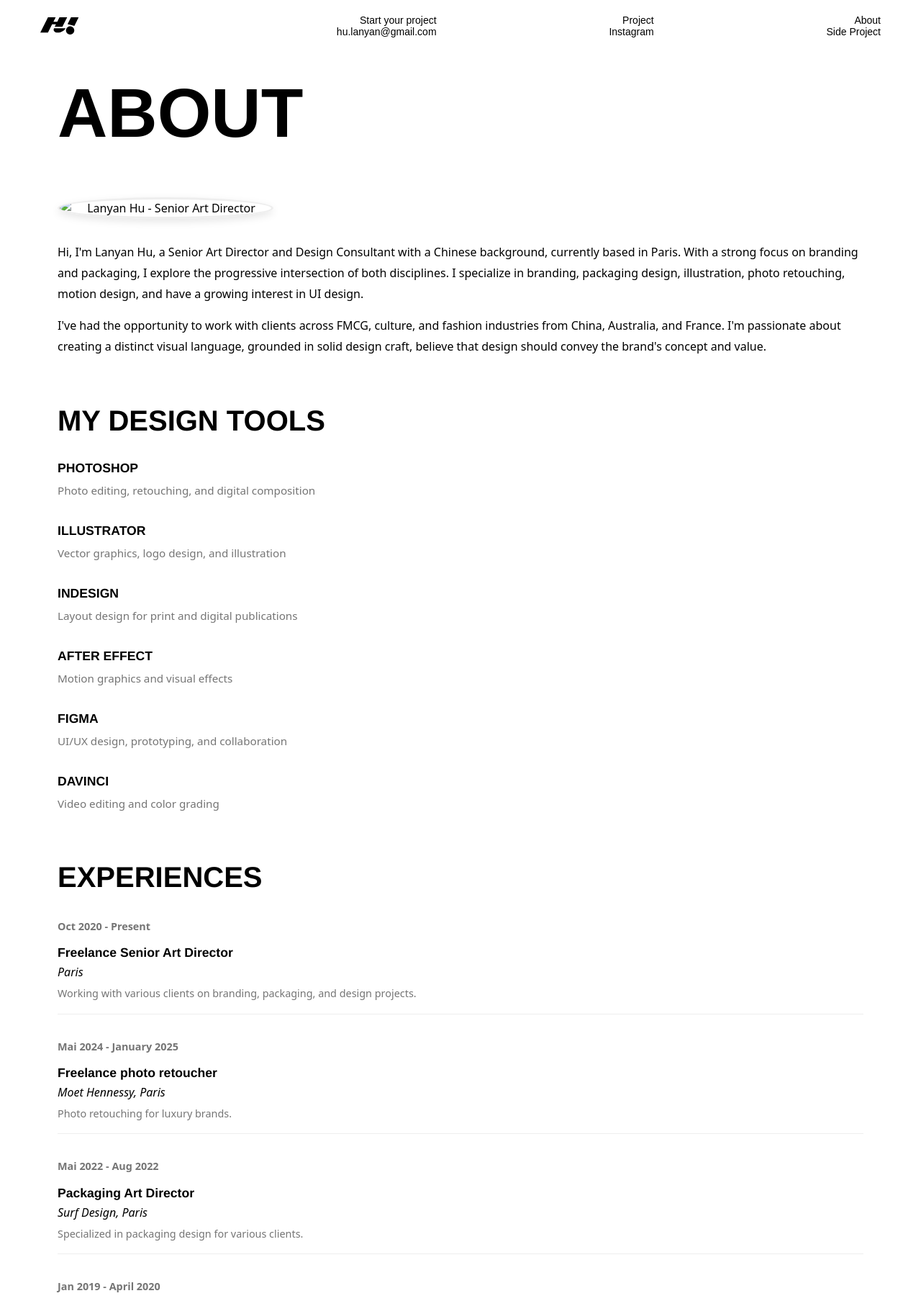
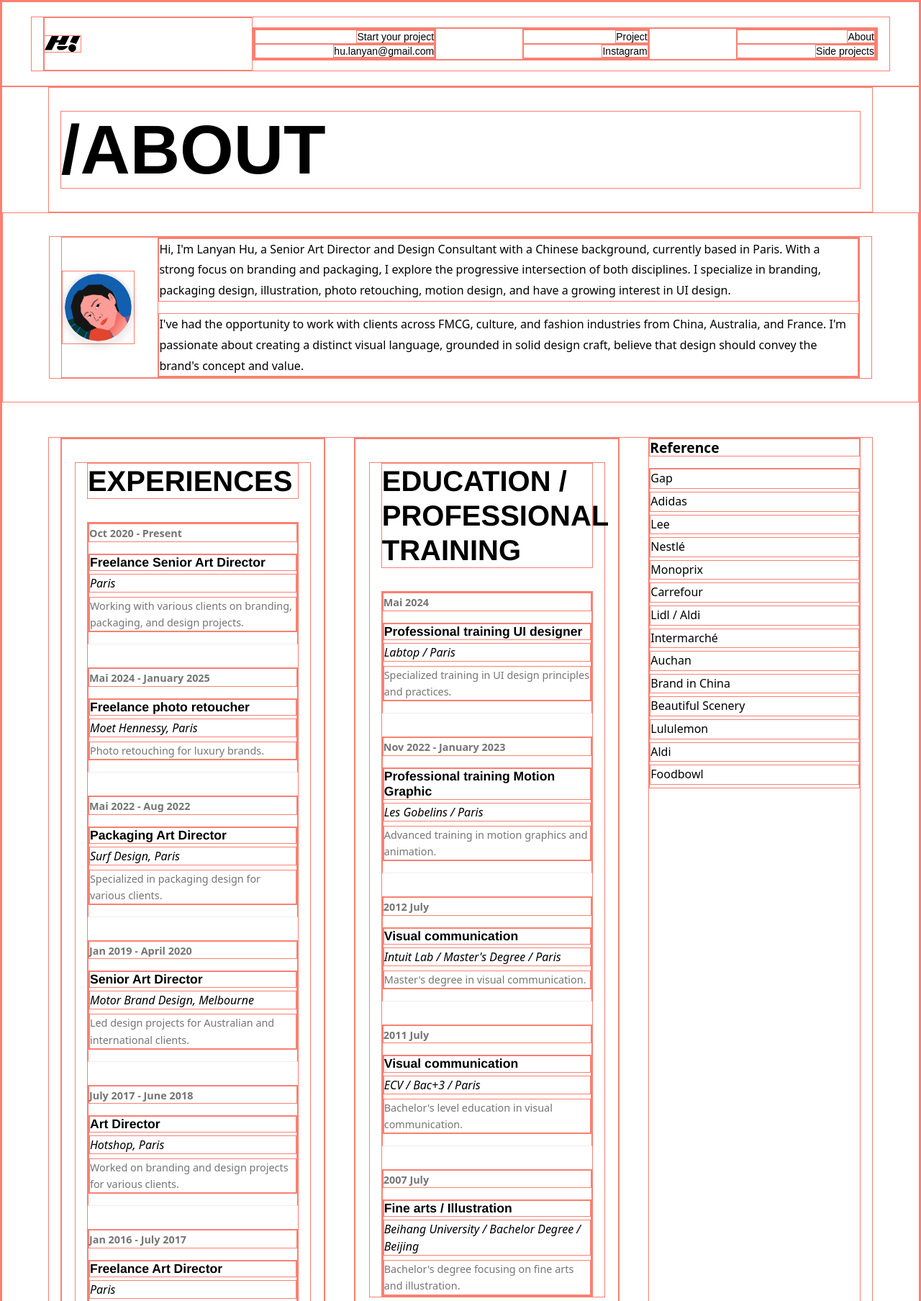
Before and after one commit to MNNB/lana-portfolio, an Astro site: page /about in a window 1280 px wide. Shown: the top 1807 px of the page at 72% size. Built offline with nearby package versions, Linux system fonts and the light colour scheme; Astro itself is replaced by a stand-in of ours.

Commit message:
add images and correct layout on index.astro

```diff
--- a/src/components/AboutIntroSection.astro
+++ b/src/components/AboutIntroSection.astro
@@ -11,7 +11,7 @@
     "Hi, I'm Lanyan Hu, a Senior Art Director and Design Consultant with a Chinese background, currently based in Paris. With a strong focus on branding and packaging, I explore the progressive intersection of both disciplines. I specialize in branding, packaging design, illustration, photo retouching, motion design, and have a growing interest in UI design.",
     "I've had the opportunity to work with clients across FMCG, culture, and fashion industries from China, Australia, and France. I'm passionate about creating a distinct visual language, grounded in solid design craft, believe that design should convey the brand's concept and value."
   ],
-  headshotUrl = "/placeholders/logo-placeholder.svg", // Using the logo placeholder until we have the actual headshot image
+  headshotUrl = "profile/ProfilPhoto.png",
   headshotAlt = "Lanyan Hu - Senior Art Director"
 } = Astro.props;
 ---
@@ -19,11 +19,11 @@
 <section class="about-intro-section">
   <div class="container">
     <div class="intro-content-wrapper">
+      <div class="biography-text-wrapper">
+        {biographyText.map(paragraph => <p>{paragraph}</p>)}
+      </div>
       <div class="headshot-container">
         <img src={headshotUrl} alt={headshotAlt} class="headshot-image" />
-      </div>
-      <div class="biography-container">
-        {biographyText.map(paragraph => <p>{paragraph}</p>)}
       </div>
     </div>
   </div>
@@ -35,21 +35,35 @@
   }
 
   .intro-content-wrapper {
-    display: grid;
+    display: flex;
+    flex-direction: row; /* Stack on mobile */
     gap: calc(var(--spacing-unit, 8px) * 4);
-    align-items: start; /* Align items to the start of their grid area */
+    align-items: center; /* Center items horizontally on mobile */
+  }
+
+  .biography-text-wrapper {
+    /* Takes full width by default in column flex */
+  }
+
+  .headshot-container {
+    order: -1; /* Image appears before text */
+    text-align: center; /* Center headshot on mobile */
   }
 
   @media (min-width: var(--breakpoint-md, 768px)) {
     .intro-content-wrapper {
-      grid-template-columns: 1fr 2fr; /* Headshot | Biography */
-      /* Potentially reverse for visual: grid-template-columns: 2fr 1fr; if bio first */
-      align-items: center; /* Vertically align center for a balanced look */
+      flex-direction: column; /* Side-by-side on desktop */
+      align-items: center; /* Vertically align items to center */
     }
-  }
 
-  .headshot-container {
-    text-align: center; /* Center headshot on mobile */
+    .biography-text-wrapper {
+      flex: 1; /* Text takes 1/3 of space */
+    }
+
+    .headshot-container {
+      flex: 2; /* Image takes 2/3 of space */
+      text-align: left; /* Align image to start on larger screens */
+    }
   }
 
   .headshot-image {
@@ -62,13 +76,11 @@
     box-shadow: 0 4px 12px rgba(0,0,0,0.1);
   }
 
-  @media (min-width: var(--breakpoint-md, 768px)) {
-    .headshot-container {
-      text-align: left; /* Align to start on larger screens */
-    }
-  }
+  /* The following media query block was removed as it was malformed and redundant.
+     The intended styles for .headshot-container text-align: left on larger screens
+     are already correctly handled in the media query block above. */
 
-  .biography-container p {
+  .biography-text-wrapper p {
     font-family: var(--font-family-sans-serif);
     font-size: 1rem; /* Adjust based on Figma */
     line-height: 1.8; /* Generous line height for readability */
@@ -76,7 +88,7 @@
     margin-bottom: calc(var(--spacing-unit, 8px) * 2);
   }
 
-  .biography-container p:last-child {
+  .biography-text-wrapper p:last-child {
     margin-bottom: 0;
   }
 </style>
--- a/src/components/Header.astro
+++ b/src/components/Header.astro
@@ -1,7 +1,7 @@
 ---
 // src/components/Header.astro
-import { Image } from 'astro:assets';
-import logoSvg from '../assets/logo/logo.svg';
+import { Image } from "astro:assets";
+import logoSvg from "../assets/logo/logo.svg";
 ---
 
 <header class="site-header">
@@ -16,23 +16,36 @@
         <li role="none">
           <a href="/contact" role="menuitem">
             <span>Start your project</span>
+          </a>
+          <a href="">
             <span>hu.lanyan@gmail.com</span>
           </a>
         </li>
         <li role="none">
           <a href="/projects" role="menuitem">
             <span>Project</span>
+          </a>
+          <a href="">
             <span>Instagram</span>
           </a>
         </li>
         <li role="none">
           <a href="/about" role="menuitem">
             <span>About</span>
-            <span>Side Project</span>
+          </a>
+          <a href="">
+            <span>Side projects</span>
           </a>
         </li>
       </ul>
-      <button type="button" class="mobile-menu-toggle" aria-label="Menu" aria-expanded="false" aria-controls="mobile-menu" hidden>
+      <button
+        type="button"
+        class="mobile-menu-toggle"
+        aria-label="Menu"
+        aria-expanded="false"
+        aria-controls="mobile-menu"
+        hidden
+      >
         <span class="sr-only">Menu</span>
         <span class="burger-icon"></span>
       </button>
@@ -89,7 +102,7 @@
   .main-navigation a {
     text-decoration: none;
     color: #000;
-    font-family: 'Monument Grotesk', sans-serif;
+    font-family: "Monument Grotesk", sans-serif;
     font-weight: 400;
     font-size: 14px;
     line-height: 1.16em;
@@ -152,7 +165,7 @@
 
     .burger-icon::before,
     .burger-icon::after {
-      content: '';
+      content: "";
       position: absolute;
       width: 24px;
       height: 2px;
--- a/src/components/ProjectCard.astro
+++ b/src/components/ProjectCard.astro
@@ -22,31 +22,40 @@
 
 let paddingTopToUse: string;
 // Parse the aspectRatio prop (e.g., "W/H") to calculate padding-top (H/W * 100%)
-const parts = aspectRatio.split('/').map(s => parseFloat(s.trim()));
-if (parts.length === 2 && !isNaN(parts[0]) && !isNaN(parts[1]) && parts[0] > 0 && parts[1] > 0) {
+const parts = aspectRatio.split("/").map((s) => parseFloat(s.trim()));
+if (
+  parts.length === 2 &&
+  !isNaN(parts[0]) &&
+  !isNaN(parts[1]) &&
+  parts[0] > 0 &&
+  parts[1] > 0
+) {
   paddingTopToUse = (parts[1] / parts[0]) * 100 + "%";
 } else {
   // Fallback if aspectRatio prop is malformed. Uses a common 4:3 visual aspect.
   // This should ideally not be reached if the default prop value is valid.
-  console.warn(`Invalid aspect ratio format: "${aspectRatio}". Defaulting to 4:3 visual aspect (75% padding-top).`);
+  console.warn(
+    `Invalid aspect ratio format: "${aspectRatio}". Defaulting to 4:3 visual aspect (75% padding-top).`,
+  );
   paddingTopToUse = "75%";
 }
 ---
 
 <article class="project-card">
   <a href={projectUrl} class="project-card-link">
-    <div class="project-card-thumbnail" style={`padding-top: ${paddingTopToUse};`}>
-      <img
-        src={thumbnailUrl}
-        alt={`Thumbnail for ${title}`}
-        loading="lazy"
-      />
+    <div
+      class="project-card-thumbnail"
+      style={`padding-top: ${paddingTopToUse};`}
+    >
+      <img src={thumbnailUrl} alt={`Thumbnail for ${title}`} loading="lazy" />
     </div>
     <div class="project-card-content">
       <h3 class="project-card-title">{title}</h3>
-      {categories.length > 0 && (
-        <p class="project-card-categories">{categoryString}</p>
-      )}
+      {
+        categories.length > 0 && (
+          <p class="project-card-categories">{categoryString}</p>
+        )
+      }
     </div>
   </a>
 </article>
@@ -55,7 +64,9 @@
   .project-card {
     background-color: var(--card-bg-color, var(--background-color, #fff));
     /* box-shadow: 0 2px 8px rgba(0,0,0,0.05); */ /* Subtle shadow if desired */
-    transition: transform 0.3s ease, box-shadow 0.3s ease;
+    transition:
+      transform 0.3s ease,
+      box-shadow 0.3s ease;
     overflow: hidden; /* Ensures content respects card boundaries */
   }
 
@@ -71,12 +82,18 @@
   }
 
   .project-card-thumbnail {
-    background-color: var(--placeholder-bg, #e0e0e0); /* Fallback for image area */
+    background-color: var(
+      --placeholder-bg,
+      #e0e0e0
+    ); /* Fallback for image area */
     overflow: hidden; /* Ensure image respects this container */
   }
 
   .project-card-thumbnail {
-    background-color: var(--placeholder-bg, #e0e0e0); /* Fallback for image area */
+    background-color: var(
+      --placeholder-bg,
+      #e0e0e0
+    ); /* Fallback for image area */
     overflow: hidden; /* Ensure image respects this container */
     position: relative;
     /* padding-top is now handled dynamically via inline style from aspectRatio prop */
@@ -94,12 +111,14 @@
   }
 
   .project-card:hover .project-card-thumbnail img {
-    /* transform: scale(1.05); */ /* Subtle zoom on hover */
+    transform: scale(1.05); /* Subtle zoom on hover */
   }
 
   .project-card-title {
-    font-family: var(--font-family-heading); /* Using heading font as per NHG Display Pro */
-    font-size: 1.25rem; /* Approx 20px if base is 16px */
+    font-family: var(
+      --font-family-heading
+    ); /* Using heading font as per NHG Display Pro */
+    font-size: 0.875rem; /* Approx 20px if base is 16px */
     font-weight: 600; /* Placeholder for "65 Medium" */
     margin-top: 0.5rem;
     margin-bottom: calc(var(--spacing-unit, 8px) * 0.25); /* Smaller gap */
@@ -109,8 +128,10 @@
   }
 
   .project-card-categories {
-    font-family: var(--font-family-sans-serif); /* Placeholder for NHG Display Pro Roman */
-    font-size: 0.75rem; /* Approx 12px */
+    font-family: var(
+      --font-family-sans-serif
+    ); /* Placeholder for NHG Display Pro Roman */
+    font-size: 0.875rem; /* Approx 12px */
     font-weight: 400; /* Regular/Roman weight */
     color: var(--secondary-text-color, #757575); /* Grey color */
     text-transform: uppercase; /* As seen in the image */
--- a/src/components/ServicesSection.astro
+++ b/src/components/ServicesSection.astro
@@ -86,6 +86,9 @@
     /* Default to 1 column */
     grid-template-columns: 1fr;
     gap: calc(var(--spacing-unit, 8px) * 4); /* Gap between service items */
+    max-width: 840px;
+    text-align: center;
+    margin: auto;
   }
 
   /* Ensure services-list remains single column even on wider screens */
@@ -106,6 +109,7 @@
     /* padding: calc(var(--spacing-unit, 8px) * 2); */
     /* border-radius: var(--card-border-radius, 8px); */
     /* No specific card styling in the image, more like text blocks */
+    text-align: left;
   }
 
   .service-item-title {
--- a/src/components/SkillsSection.astro
+++ /dev/null
@@ -1,111 +0,0 @@
----
-// src/components/SkillsSection.astro
-
-interface Skill {
-  name: string;
-  description?: string; // Optional description or level
-}
-
-// Based on Figma node 344-219, design tools are listed
-// The Figma shows design software tools used by Lanyan
-const defaultSkills: Skill[] = [
-  {
-    name: "Photoshop",
-    description: "Photo editing, retouching, and digital composition"
-  },
-  {
-    name: "Illustrator",
-    description: "Vector graphics, logo design, and illustration"
-  },
-  {
-    name: "Indesign",
-    description: "Layout design for print and digital publications"
-  },
-  {
-    name: "After Effect",
-    description: "Motion graphics and visual effects"
-  },
-  {
-    name: "Figma",
-    description: "UI/UX design, prototyping, and collaboration"
-  },
-  {
-    name: "Davinci",
-    description: "Video editing and color grading"
-  }
-];
-
-export interface Props {
-  title?: string;
-  skills?: Skill[];
-}
-
-const { title = "My design tools", skills = defaultSkills } = Astro.props;
----
-
-<section class="skills-section">
-  <div class="container">
-    <h2 class="section-title">{title}</h2>
-    <div class="skills-list">
-      {skills.map(skill => (
-        <div class="skill-item">
-          <h3 class="skill-name">{skill.name.toUpperCase()}</h3>
-          {skill.description && <p class="skill-description">{skill.description}</p>}
-        </div>
-      ))}
-    </div>
-  </div>
-</section>
-
-<style>
-  .skills-section {
-    padding: calc(var(--spacing-unit, 8px) * 4) 0;
-    /* background-color: var(--section-bg-alternate, #f9f9f9); */ /* Optional alternate bg */
-  }
-
-  .section-title {
-    font-family: var(--font-family-heading);
-    font-size: clamp(1.8rem, 4vw, 2.5rem);
-    text-align: left; /* Figma shows this title left-aligned */
-    margin-bottom: calc(var(--spacing-unit, 8px) * 4);
-    color: var(--text-color);
-    text-transform: uppercase;
-  }
-
-  .skills-list {
-    display: grid;
-    gap: calc(var(--spacing-unit, 8px) * 4);
-  }
-
-  /* Figma shows a multi-column layout for skills, perhaps 2 or 3 columns */
-  @media (min-width: var(--breakpoint-sm, 576px)) {
-    .skills-list {
-      grid-template-columns: repeat(2, 1fr);
-    }
-  }
-  @media (min-width: var(--breakpoint-lg, 992px)) {
-    .skills-list {
-      grid-template-columns: repeat(3, 1fr);
-    }
-  }
-
-  .skill-item {
-    /* No specific card styling, just text blocks */
-  }
-
-  .skill-name {
-    font-family: var(--font-family-heading);
-    font-size: 1.1rem; /* Adjust based on Figma */
-    font-weight: 600; /* Medium-Bold */
-    margin-bottom: calc(var(--spacing-unit, 8px) * 1);
-    color: var(--text-color);
-    /* text-transform: uppercase; already handled in template */
-  }
-
-  .skill-description {
-    font-family: var(--font-family-sans-serif);
-    font-size: 0.95rem;
-    line-height: 1.7;
-    color: var(--secondary-text-color, #555);
-  }
-</style>
--- a/src/pages/about.astro
+++ b/src/pages/about.astro
@@ -1,64 +1,67 @@
 ---
 // src/pages/about.astro
-import Layout from '../layouts/Layout.astro';
-import AboutIntroSection from '../components/AboutIntroSection.astro';
-import SkillsSection from '../components/SkillsSection.astro';
-import TimelineSection from '../components/TimelineSection.astro';
-import type { TimelineItem } from '../components/TimelineSection.astro';
-import ReferencesSection from '../components/ReferencesSection.astro';
+import Layout from "../layouts/Layout.astro";
+import AboutIntroSection from "../components/AboutIntroSection.astro";
+import TimelineSection from "../components/TimelineSection.astro";
+import type { TimelineItem } from "../components/TimelineSection.astro";
 
 const pageTitle = "About | Graphic Designer"; // Figma shows "ABOUT" as the main title
-const pageDescription = "Learn more about my journey, skills, and design philosophy as a professional graphic designer.";
+const pageDescription =
+  "Learn more about my journey, skills, and design philosophy as a professional graphic designer.";
 
 const experienceItems: TimelineItem[] = [
   {
+    // Mis en premier selon le design
     dateRange: "Oct 2020 - Present",
     title: "Freelance Senior Art Director",
     institution: "Paris",
-    description: "Working with various clients on branding, packaging, and design projects."
+    description:
+      "Working with various clients on branding, packaging, and design projects.",
   },
   {
+    // Mis en second selon le design
     dateRange: "Mai 2024 - January 2025",
     title: "Freelance photo retoucher",
     institution: "Moet Hennessy, Paris",
-    description: "Photo retouching for luxury brands."
+    description: "Photo retouching for luxury brands.",
   },
   {
     dateRange: "Mai 2022 - Aug 2022",
     title: "Packaging Art Director",
     institution: "Surf Design, Paris",
-    description: "Specialized in packaging design for various clients."
+    description: "Specialized in packaging design for various clients.",
   },
   {
     dateRange: "Jan 2019 - April 2020",
     title: "Senior Art Director",
     institution: "Motor Brand Design, Melbourne",
-    description: "Led design projects for Australian and international clients."
+    description:
+      "Led design projects for Australian and international clients.",
   },
   {
     dateRange: "July 2017 - June 2018",
     title: "Art Director",
     institution: "Hotshop, Paris",
-    description: "Worked on branding and design projects for various clients."
+    description: "Worked on branding and design projects for various clients.",
   },
   {
     dateRange: "Jan 2016 - July 2017",
     title: "Freelance Art Director",
     institution: "Paris",
-    description: "Independent design work for various clients."
+    description: "Independent design work for various clients.",
   },
   {
     dateRange: "Dec 2012 - Nov 2015",
     title: "Senior Designer",
     institution: "NeochaEDGE, Shanghai",
-    description: "Design work for Chinese and international clients."
+    description: "Design work for Chinese and international clients.",
   },
   {
     dateRange: "August 2011 - Dec 2011",
     title: "Intern Junior Art Director",
     institution: "Adoc design, Paris",
-    description: "Internship focusing on design fundamentals and client work."
-  }
+    description: "Internship focusing on design fundamentals and client work.",
+  },
 ];
 
 const educationItems: TimelineItem[] = [
@@ -66,50 +69,109 @@
     dateRange: "Mai 2024",
     title: "Professional training UI designer",
     institution: "Labtop / Paris",
-    description: "Specialized training in UI design principles and practices."
+    description: "Specialized training in UI design principles and practices.",
   },
   {
     dateRange: "Nov 2022 - January 2023",
     title: "Professional training Motion Graphic",
     institution: "Les Gobelins / Paris",
-    description: "Advanced training in motion graphics and animation."
+    description: "Advanced training in motion graphics and animation.",
   },
   {
     dateRange: "2012 July",
     title: "Visual communication",
     institution: "Intuit Lab / Master's Degree / Paris",
-    description: "Master's degree in visual communication."
+    description: "Master's degree in visual communication.",
   },
   {
     dateRange: "2011 July",
     title: "Visual communication",
     institution: "ECV / Bac+3 / Paris",
-    description: "Bachelor's level education in visual communication."
+    description: "Bachelor's level education in visual communication.",
   },
   {
     dateRange: "2007 July",
     title: "Fine arts / Illustration",
     institution: "Beihang University / Bachelor Degree / Beijing",
-    description: "Bachelor's degree focusing on fine arts and illustration."
-  }
+    description: "Bachelor's degree focusing on fine arts and illustration.",
+  },
 ];
 ---
 
 <Layout title={pageTitle} description={pageDescription}>
   <div class="page-header-container container">
-    <h1 class="page-main-title">ABOUT</h1>
+    <h1 class="page-main-title">/ABOUT</h1>
   </div>
 
   <AboutIntroSection />
 
-  <SkillsSection />
+  <div class="about-details-grid container">
+    <div class="experience-column">
+      <TimelineSection sectionTitle="Experiences" items={experienceItems} />
+    </div>
+    <div class="education-tools-column">
+      <TimelineSection
+        sectionTitle="Education / Professional Training"
+        items={educationItems}
+      />
+      <div class="my-design-tools">
+        <h3 class="section-subtitle">My design tools</h3>
+        <ul>
+          <li>Photoshop</li>
+          <li>Illustrator</li>
+          <li>Indesign</li>
+          <li>After effect</li>
+          <li>Figma</li>
+          <li>Davinci</li>
+        </ul>
+      </div>
+    </div>
+    <div class="references-column">
+      <h3 class="section-subtitle">Reference</h3>
+      <ul>
+        <li>Gap</li>
+        <li>Adidas</li>
+        <li>Lee</li>
+        <li>Nestlé</li>
+        <li>Monoprix</li>
+        <li>Carrefour</li>
+        <li>Lidl / Aldi</li>
+        <li>Intermarché</li>
+        <li>Auchan</li>
+        <li>Brand in China</li>
+        <li>Beautiful Scenery</li>
+        <li>Lululemon</li>
+        <li>Aldi</li>
+        <li>Foodbowl</li>
+      </ul>
+    </div>
+  </div>
 
-  <TimelineSection sectionTitle="Experiences" items={experienceItems} />
-  <TimelineSection sectionTitle="Education / Professional Training" items={educationItems} />
+  {
+    /* L'ancien ReferencesSection est supprimé car son contenu est maintenant dans la grille */
+  }
 
-  <ReferencesSection />
-
-  {/* Remove the final placeholder list as all About Page sections are now added */}
+  <div class="about-footer-contact container">
+    <p>
+      If you're interested in learning more about my services, discussing
+      collaboration or a potential project, or just want to chat about design
+      and creativity, I'm here to listen.
+    </p>
+    <div class="contact-links">
+      <a
+        href="https://www.linkedin.com"
+        target="_blank"
+        rel="noopener noreferrer">Linkedin</a
+      >
+      <a
+        href="https://www.instagram.com"
+        target="_blank"
+        rel="noopener noreferrer">Instagram</a
+      >
+      <span>hu.lanyan@gmail.com</span>
+      <span>+33 6 5683 4241</span>
+    </div>
+  </div>
 </Layout>
 
 <style>
@@ -135,7 +197,95 @@
     margin-bottom: 0.5rem;
   }
   .container ul {
-    margin-left: 1.5rem;
+    margin-left: 1.5rem; /* Conservé pour le style de liste par défaut si nécessaire ailleurs */
     margin-bottom: 1rem;
   }
+
+  .about-details-grid {
+    display: grid;
+    grid-template-columns: repeat(auto-fit, minmax(300px, 1fr));
+    gap: calc(var(--spacing-unit, 8px) * 4); /* 32px gap */
+    margin-top: calc(var(--spacing-unit, 8px) * 6);
+    margin-bottom: calc(var(--spacing-unit, 8px) * 6);
+  }
+
+  @media (min-width: 768px) {
+    .about-details-grid {
+      grid-template-columns: 1fr 1fr 0.8fr; /* Ajustez les fractions pour la largeur des colonnes */
+      gap: calc(var(--spacing-unit, 8px) * 5); /* 40px gap */
+    }
+  }
+
+  .section-subtitle {
+    /* Style pour les titres comme "My design tools" et "Reference" */
+    font-family: var(--font-family-body); /* Ou heading, selon le design */
+    font-size: 1.2rem; /* Ajustez selon le design */
+    font-weight: bold;
+    color: var(--text-color);
+    margin-bottom: calc(var(--spacing-unit, 8px) * 2); /* 16px */
+    text-transform: capitalize; /* "Reference" est capitalisé dans le design */
+  }
+
+  .my-design-tools,
+  .references-column {
+    padding-top: calc(
+      var(--spacing-unit, 8px) * 0
+    ); /* Ajustez si TimelineSection a un padding-top différent */
+  }
+
+  .my-design-tools ul,
+  .references-column ul {
+    list-style: none;
+    padding-left: 0;
+    margin-left: 0; /* Annule le margin-left global pour les listes dans ce contexte */
+  }
+
+  .my-design-tools ul li,
+  .references-column ul li {
+    font-family: var(--font-family-body);
+    font-size: var(--font-size-small); /* Ou une taille spécifique */
+    color: var(--text-color-offset); /* Ou var(--text-color) */
+    margin-bottom: calc(var(--spacing-unit, 8px) * 0.5); /* 4px */
+    line-height: 1.6;
+  }
+
+  .my-design-tools {
+    margin-top: calc(
+      var(--spacing-unit, 8px) * 4
+    ); /* Espace entre Education et My design tools */
+  }
+
+  .about-footer-contact {
+    border-top: 1px solid var(--border-color, #e0e0e0); /* Ligne de séparation comme dans le design */
+    padding-top: calc(var(--spacing-unit, 8px) * 4);
+    padding-bottom: calc(var(--spacing-unit, 8px) * 4);
+    margin-top: calc(var(--spacing-unit, 8px) * 6);
+    text-align: left; /* Le texte est aligné à gauche dans le design */
+  }
+
+  .about-footer-contact p {
+    font-family: var(--font-family-body);
+    font-size: var(--font-size-base);
+    color: var(--text-color);
+    margin-bottom: calc(var(--spacing-unit, 8px) * 3);
+    max-width: 60ch; /* Limite la largeur du paragraphe pour la lisibilité */
+  }
+
+  .about-footer-contact .contact-links {
+    display: flex;
+    flex-wrap: wrap;
+    gap: calc(var(--spacing-unit, 8px) * 2) calc(var(--spacing-unit, 8px) * 4); /* Espacement vertical et horizontal */
+    font-family: var(--font-family-body);
+    font-size: var(--font-size-small);
+  }
+
+  .about-footer-contact .contact-links a,
+  .about-footer-contact .contact-links span {
+    color: var(--text-color);
+    text-decoration: none;
+  }
+
+  .about-footer-contact .contact-links a:hover {
+    text-decoration: underline;
+  }
 </style>
--- a/src/styles/global.css
+++ b/src/styles/global.css
@@ -51,7 +51,7 @@
   box-sizing: border-box;
   margin: 0;
   padding: 0;
-  /*border: solid 1px salmon;*/
+  border: solid 1px salmon;
 }
 
 html {
```
Also changed, not shown: src/components/CtaBanner.astro (+29 -11 lines), src/components/ProjectGrid.astro (+30 -21 lines), public/profile/ProfilPhoto.png (added), public/thumbnails/NescafeC_F.png, public/thumbnails/VCQ_F.png (added).
